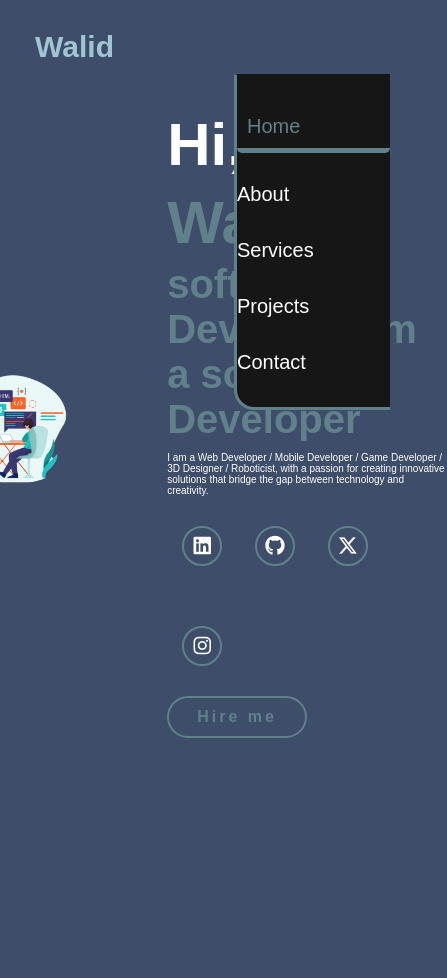
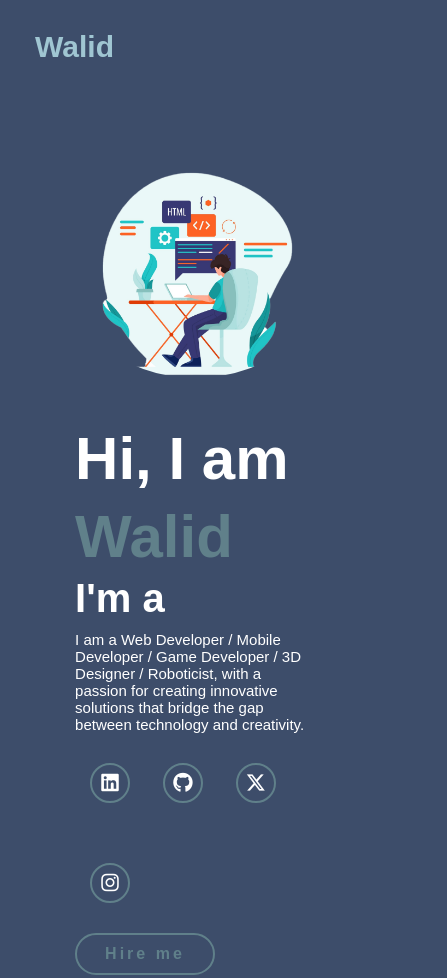
Before and after one commit to walidbnslimane/walid-potfolio-, a plain HTML site: page index.html in a window 390 px wide. Shown: the whole page, 447 px wide, since content can reach past the window. Before the commit the page ends 844 px from the top, so only its background shows below. Drawn offline with Linux system fonts and the light colour scheme; a web font is replaced by a local one.

Commit message:
Update styles.css

```diff
--- a/styles.css
+++ b/styles.css
@@ -158,7 +158,8 @@ nav a:hover{
 @media(max-width:995px){
   nav{
       position: absolute;
-        top: 100%;
+      display: none;
+      top: 0;
       right: 0;
       width: 40%;
       border-left: 3px solid #60808a;
@@ -203,8 +204,8 @@ section{
 line-height: 1.3;
 }
 
-span{
-  color: #60808a;
+.home-content p{
+  font-size: 1.5rem;
 }
 .home-content h3{
 font-size: 4rem;
@@ -243,14 +244,21 @@ span{
 transition: 0.3s ease;
 color: white;
 }
-
+span{
+  color: #60808a;
+}
 .social-icons a:hover{
 color: black;
 transform: scale(1.3) translateY(-5px);
 background-color: #60808a;
 box-shadow: 0 0 25px #60808a;
 }
-
+.typing-text span {
+  color: #60808a; /* Color for the typing text */
+}
+.typing-text .static-text {
+  color: white; /* Color for "I'm a" */
+}
 .btn{
 display: inline-block;
 padding: 1rem 2.8rem;
@@ -270,23 +278,33 @@ span{
 color: #3D4D6A;
 box-shadow: 0 0 25px  #60808a;
 }
-.typing-text{
-  font-size: 34px;
-  font-weight: 600;
-  min-width: 280px;
+
+@keyframes cursor{
+  to{
+    border-left: 3px solid #60808a ;
   }
-.typing-text span{
-  position: relative;
+}
+@media(max-width: 1000px){
+  .home{
+    gap:4rem;
+  }
 }
 
-.typing-text span::before{
-  content: "software Developer";
-  color:  #60808a;
-  animation: words 20s infinite;
+@media(max-width:995px){
+  .home{
+    flex-direction: column;
+    margin: 5rem 4rem;
   }
-.typing-text span::after{
-  content: "";
-  background-color: #3D4D6A;
-  position: absolute;
+  .home.home-content h3{
+    font-size: 2.5rem;
+  }
 
+  .home.home-content h1{
+    font-size: 5rem;
   }
+
+  .home-img img{
+    width: 70vw;
+    margin-top: 4rem;
+  }
+}
```
Lines whose indentation alone changed are shown as unchanged.
